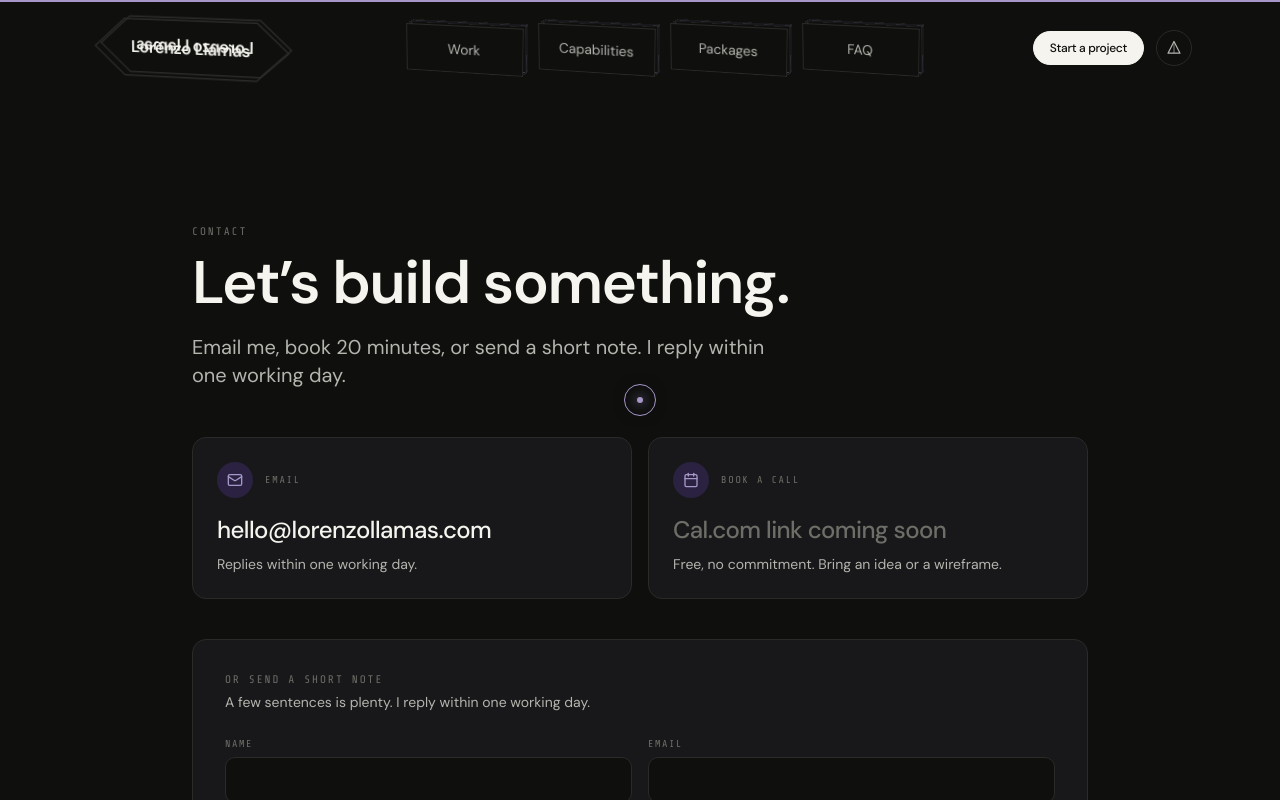
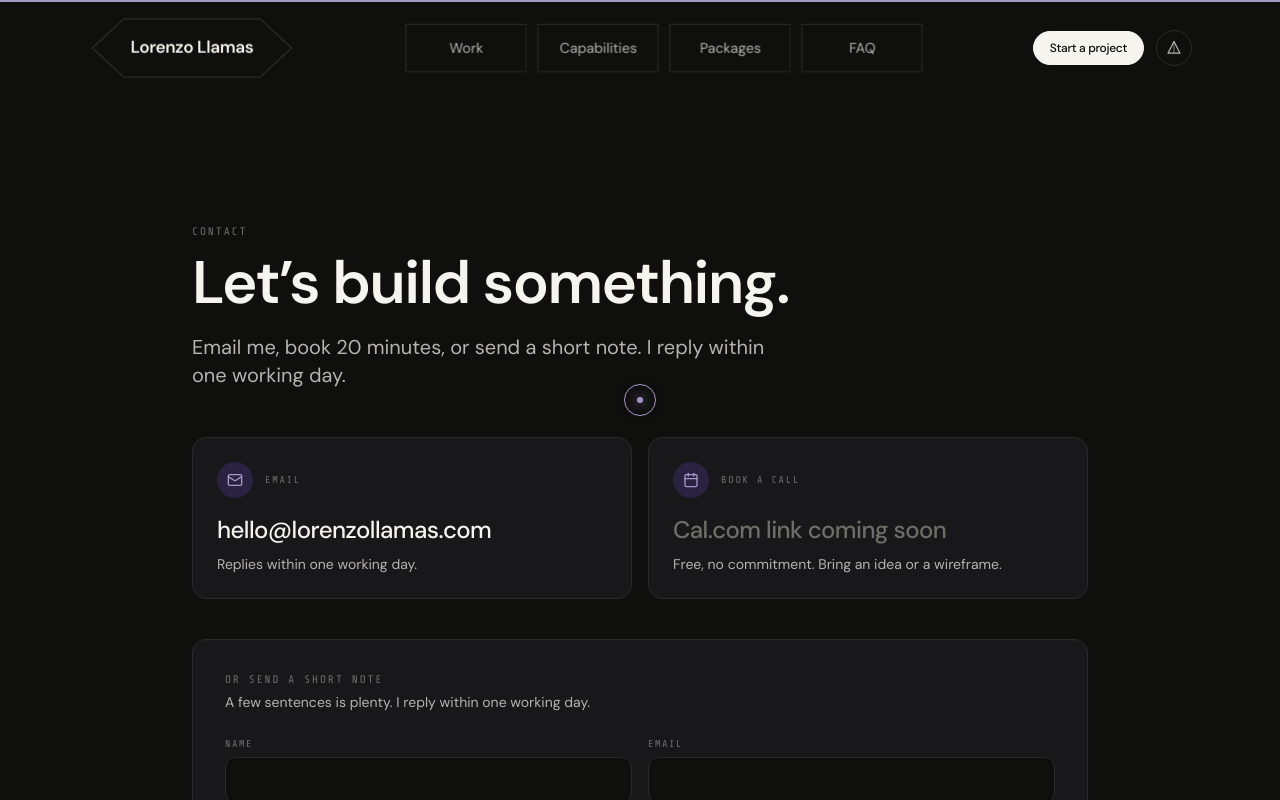
Before and after one commit to LLLlamas/Lorenzo-Portfolio, a Next.js app: page /contact in a window 1280 px wide. Shown: the top 800 px of the page. Built offline with nearby package versions, Linux system fonts and the light colour scheme.

Commit message:
fix header 3d

```diff
--- a/src/app/globals.css
+++ b/src/app/globals.css
@@ -280,9 +280,10 @@ html[data-cursor="custom"] *::after {
 /* ─── True CSS 3D nav primitives ───
    The Header uses two 3D shapes: a 6-face rectangular cube per nav link,
    and a 2-face hex prism for the brand. Both use perspective + preserve-3d
-   on a parent, with face divs positioned via translateZ + rotate. A small
-   always-on rotateX/rotateY tilt keeps the depth visible at rest; hover
-   adds 180° on Y so the cube flips to its back face. */
+   on a parent, with face divs positioned via translateZ + rotate. They sit
+   FLAT at rest (rotateY 0) — the 3D-ness reveals as the user hovers and the
+   inner spins rotateY 180deg to expose the back face. All faces use
+   backface-visibility: hidden so only the camera-facing side renders. */
 
 .nav-cube {
   --cube-w: 7.5rem;
@@ -299,12 +300,12 @@ html[data-cursor="custom"] *::after {
   width: 100%;
   height: 100%;
   transform-style: preserve-3d;
-  transform: rotateX(-12deg) rotateY(-15deg);
+  transform: rotateY(0deg);
   transition: transform 650ms cubic-bezier(0.16, 1, 0.3, 1);
 }
 .nav-cube:hover .nav-cube__inner,
 .nav-cube:focus-visible .nav-cube__inner {
-  transform: rotateX(-12deg) rotateY(165deg);
+  transform: rotateY(180deg);
 }
 .nav-cube__face {
   position: absolute;
@@ -315,6 +316,8 @@ html[data-cursor="custom"] *::after {
   border: 1px solid var(--line);
   font-size: 0.875rem;
   color: var(--ink-soft);
+  backface-visibility: hidden;
+  -webkit-backface-visibility: hidden;
   transition: border-color 350ms var(--ease-out-expo), color 350ms var(--ease-out-expo);
 }
 .nav-cube:hover .nav-cube__face {
@@ -388,13 +391,13 @@ html[data-cursor="custom"] *::after {
   width: 100%;
   height: 100%;
   transform-style: preserve-3d;
-  transform: rotateX(-10deg) rotateY(-14deg);
+  transform: rotateY(0deg);
   transition: transform 750ms cubic-bezier(0.16, 1, 0.3, 1), color 500ms;
   color: var(--line);
 }
 .brand-hex:hover .brand-hex__inner,
 .brand-hex:focus-visible .brand-hex__inner {
-  transform: rotateX(-10deg) rotateY(166deg);
+  transform: rotateY(180deg);
   color: var(--accent);
 }
 .brand-hex__face {
@@ -403,6 +406,8 @@ html[data-cursor="custom"] *::after {
   display: flex;
   align-items: center;
   justify-content: center;
+  backface-visibility: hidden;
+  -webkit-backface-visibility: hidden;
 }
 .brand-hex__face--front {
   transform: translateZ(calc(var(--hex-d) / 2));
--- a/src/components/sections/Packages.tsx
+++ b/src/components/sections/Packages.tsx
@@ -23,7 +23,7 @@ export function Packages() {
             <Card
               key={pkg.name}
               className={cn(
-                'relative p-7 transition-all duration-300 md:p-8',
+                'group relative p-7 transition-all duration-300 md:p-8',
                 pkg.popular &&
                   'border-accent/40 shadow-[0_0_0_1px_var(--accent-soft)] ring-1 ring-accent/20',
               )}
@@ -35,7 +35,10 @@ export function Packages() {
               ) : null}
 
               <div className="flex items-baseline justify-between gap-4">
-                <h3 className="font-display text-2xl font-semibold tracking-tight text-ink">
+                <h3
+                  className="cascade-step cascade-1 font-display text-2xl font-semibold tracking-tight text-ink"
+                  style={{ transitionDelay: '0ms' }}
+                >
                   {pkg.name}
                 </h3>
                 <span className="font-mono text-xs uppercase tracking-[0.12em] text-ink-quiet">
@@ -43,17 +46,30 @@ export function Packages() {
                 </span>
               </div>
 
-              <p className="mt-1 text-sm text-ink-soft">{pkg.description}</p>
+              <p
+                className="cascade-step cascade-2 mt-1 text-sm text-ink-soft"
+                style={{ transitionDelay: '80ms' }}
+              >
+                {pkg.description}
+              </p>
 
-              <p className="mt-6 font-display text-2xl font-semibold tracking-tight text-ink md:text-3xl">
+              <p
+                className="cascade-step cascade-1 mt-6 font-display text-2xl font-semibold tracking-tight text-ink md:text-3xl"
+                style={{ transitionDelay: '160ms' }}
+              >
                 {pkg.price}
               </p>
 
               <ul className="mt-6 space-y-2.5 text-sm text-ink-soft">
-                {pkg.features.map((feat) => (
+                {pkg.features.map((feat, i) => (
                   <li key={feat} className="flex gap-3">
                     <Check className="mt-0.5 size-4 shrink-0 text-accent" aria-hidden />
-                    <span className="leading-relaxed">{feat}</span>
+                    <span
+                      className="cascade-step cascade-2 leading-relaxed"
+                      style={{ transitionDelay: `${240 + i * 40}ms` }}
+                    >
+                      {feat}
+                    </span>
                   </li>
                 ))}
               </ul>
```
Also changed, not shown: 1 other file (tests, documents, lock files or other folders).
